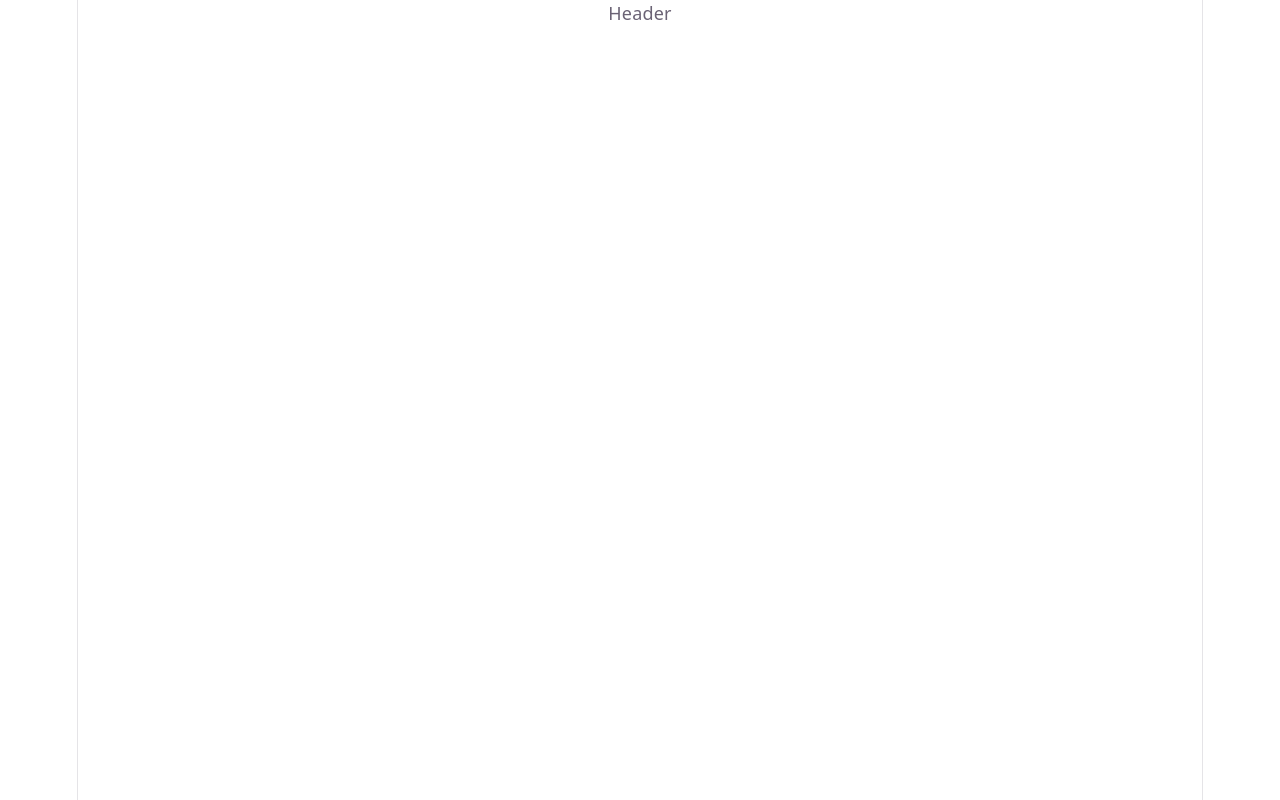
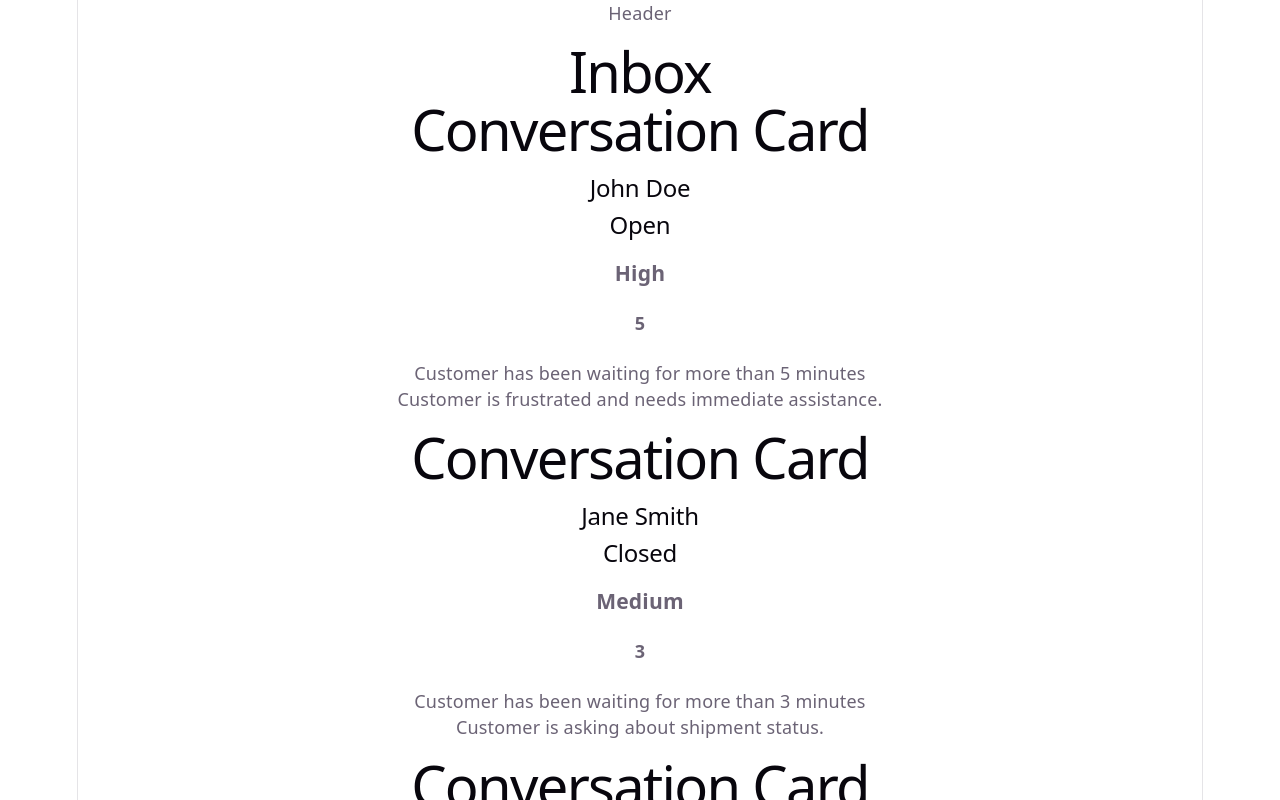
Before and after one commit to sam-0905/QueuePilot, a React (Vite) app in the folder QueuePilot/: page / in a window 1280 px wide. Before the commit this address had no page. Shown: the top 800 px of the page. Built offline with nearby package versions, Linux system fonts and the light colour scheme.

Commit message:
Updated a path for Inbox

```diff
--- a/QueuePilot/src/App.tsx
+++ b/QueuePilot/src/App.tsx
@@ -11,7 +11,7 @@ function App() {
     <>
       <Header/>
     <Routes>
-      <Route path="/inbox" element={<Inbox />} />
+      <Route path="/" element={<Inbox />} />
     </Routes>
     </>
   )
```
